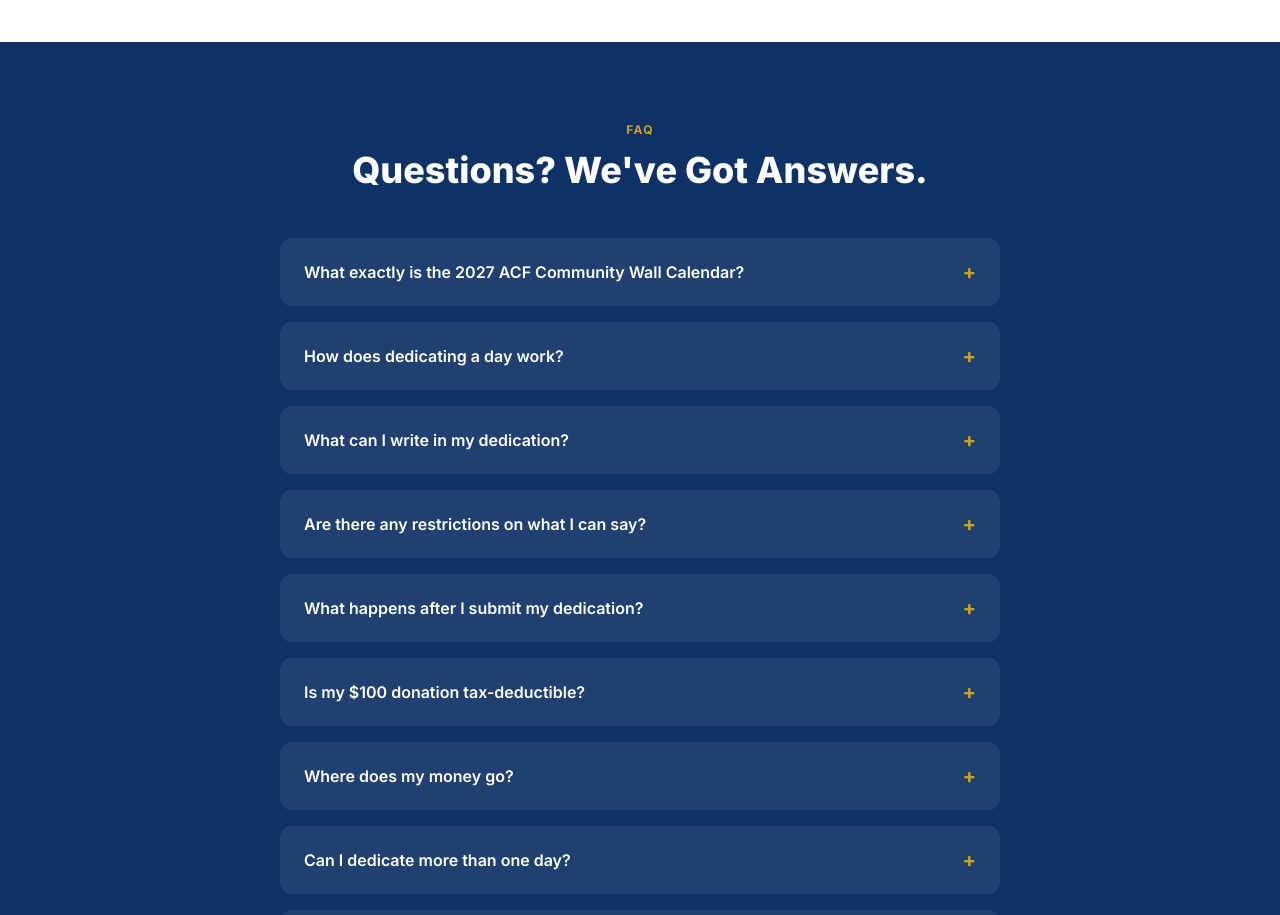
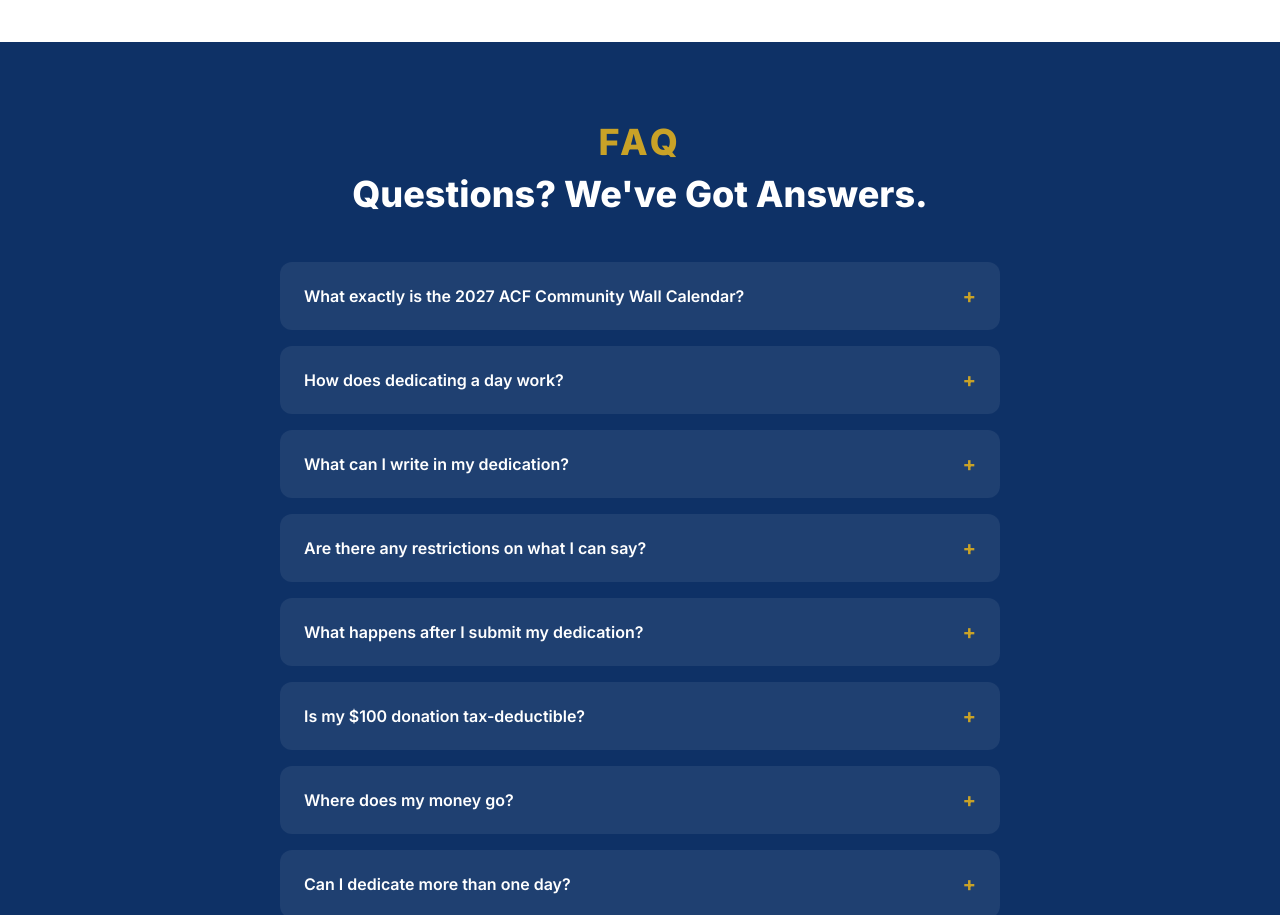
Before and after one commit to JondestinACF/acf-buy-a-day, a Next.js app: page / in a window 1280 px wide. Shown: the part 2740-3655 px from the top of the page. Built offline with nearby package versions, Linux system fonts and the light colour scheme; no server answers; the database is empty.

Commit message:
Make FAQ label same size as heading below it
Co-Authored-By: Claude Opus 4.6 <noreply@anthropic.com>

```diff
--- a/src/app/page.tsx
+++ b/src/app/page.tsx
@@ -185,7 +185,7 @@ export default function HomePage() {
       <section id="faq" className="bg-acf-blue-dark py-20">
         <div className="max-w-3xl mx-auto px-4 sm:px-6">
           <div className="text-center mb-12">
-            <p className="text-xs font-bold uppercase tracking-widest mb-3" style={{ color: '#c9a227' }}>FAQ</p>
+            <p className="text-3xl sm:text-4xl font-extrabold uppercase tracking-widest mb-3" style={{ color: '#c9a227' }}>FAQ</p>
             <h2 className="text-3xl sm:text-4xl font-extrabold text-white">
               Questions? We've Got Answers.
             </h2>
```
